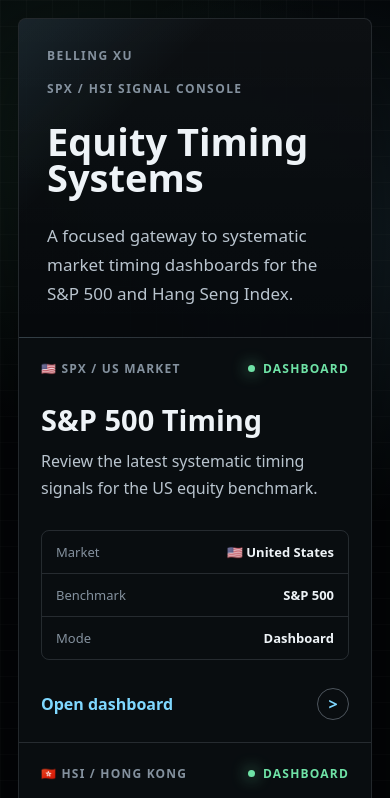
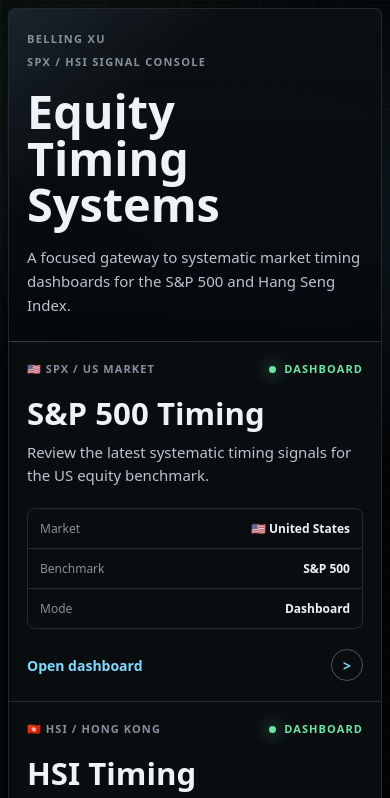
Before and after one commit to bellingxu/bellingxu.github.io, a plain HTML site: page index.html in a window 390 px wide. Shown: the top 798 px of the page. Drawn offline with Linux system fonts and the light colour scheme.

Commit message:
Optimize mobile layout

```diff
--- a/index.html
+++ b/index.html
@@ -223,8 +223,30 @@
     }
 
     @media (max-width: 760px) {
+      body {
+        min-height: 100svh;
+        place-items: start center;
+        padding: 12px;
+      }
+
+      .console {
+        border-radius: 7px;
+        box-shadow: 0 18px 54px rgba(0, 0, 0, 0.46);
+      }
+
+      header {
+        gap: 18px;
+        padding: 24px 20px 26px;
+      }
+
       .systems {
         grid-template-columns: 1fr;
+      }
+
+      .system {
+        gap: 20px;
+        min-height: auto;
+        padding: 22px 20px;
       }
 
       .system + .system {
@@ -234,6 +256,81 @@
 
       .nav {
         flex-direction: column;
+        gap: 8px;
+        font-size: 11px;
+        line-height: 1.4;
+      }
+
+      h1 {
+        max-width: 10ch;
+        font-size: clamp(34px, 12vw, 48px);
+        line-height: 1;
+      }
+
+      .lead {
+        font-size: 15px;
+        line-height: 1.58;
+      }
+
+      .label {
+        align-items: flex-start;
+        font-size: 11px;
+        line-height: 1.35;
+      }
+
+      h2 {
+        margin-bottom: 10px;
+        font-size: clamp(27px, 8vw, 34px);
+        line-height: 1.08;
+      }
+
+      p {
+        font-size: 15px;
+        line-height: 1.58;
+      }
+
+      .row {
+        gap: 12px;
+        padding: 11px 12px;
+        font-size: 12px;
+      }
+
+      .row strong {
+        text-align: right;
+      }
+
+      .cta {
+        gap: 12px;
+        font-size: 14px;
+      }
+    }
+
+    @media (max-width: 420px) {
+      body {
+        padding: 8px;
+      }
+
+      header {
+        padding: 22px 18px 24px;
+      }
+
+      .system {
+        padding: 20px 18px;
+      }
+
+      .label,
+      .row,
+      .cta {
+        overflow-wrap: anywhere;
+      }
+
+      .label {
+        display: grid;
+        grid-template-columns: 1fr auto;
+      }
+
+      .row {
+        grid-template-columns: minmax(0, 1fr) minmax(0, auto);
       }
     }
   </style>
```
